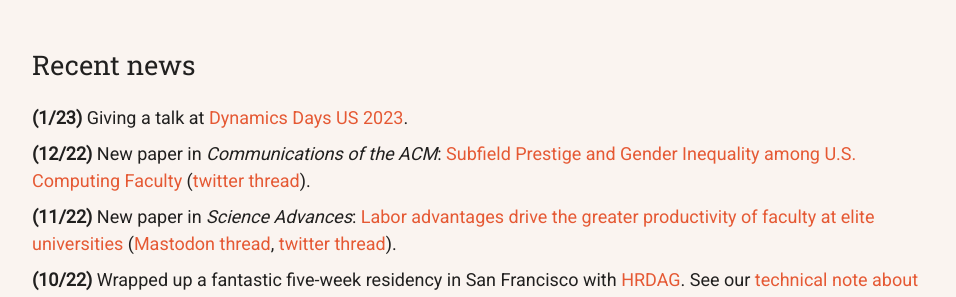
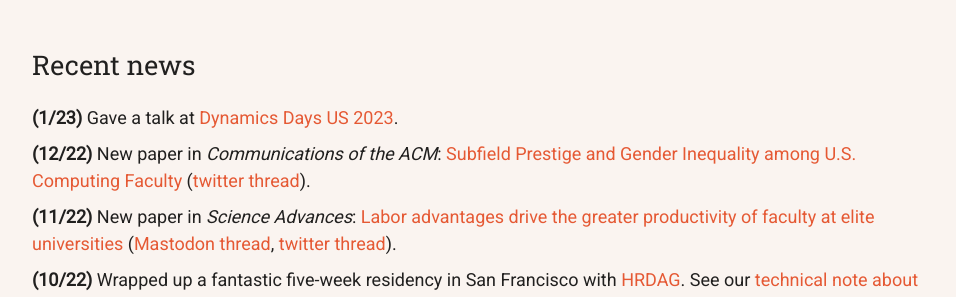
Before and after one commit to samzhang111/samzhang111.github.io, a Jekyll site: the page built from index.html, in a window 1280 px wide and 900 px high, scrolled down 847 px. Shown: the part 153-450 px from the top of the window, without its empty margins (160-1116 px from the left). Built offline with Jekyll 4.4.1, drawn with Linux system fonts in a browser that asks for light colours; nearby versions of some CDN libraries.

Commit message:
past tense

```diff
--- a/index.html
+++ b/index.html
@@ -53,7 +53,7 @@ layout: default
 <div id='recent' class="vertical-section">
           <div class="sectitle">Recent news</div>
           <ul>
-              <li> <b>(1/23)</b> Giving a talk at <a target="_blank" href="https://sites.google.com/view/dynamicsdays2023/home?authuser=0">Dynamics Days US 2023</a>.</li>
+              <li> <b>(1/23)</b> Gave a talk at <a target="_blank" href="https://sites.google.com/view/dynamicsdays2023/home?authuser=0">Dynamics Days US 2023</a>.</li>
               <li> <b>(12/22)</b> New paper in <em>Communications of the ACM</em>: <a target="_blank" href="https://cacm.acm.org/magazines/2022/12/266925-subfield-prestige-and-gender-inequality-among-us-computing-faculty/fulltext">Subfield Prestige and Gender Inequality among U.S. Computing Faculty</a> (<a target="_blank" href="https://twitter.com/laberge_nick/status/1597267279313412096">twitter thread</a>).</li>
               <li> <b>(11/22)</b> New paper in <em>Science Advances</em>: <a target="_blank" href="https://www.science.org/doi/10.1126/sciadv.abq7056">Labor advantages drive the greater productivity of faculty at elite universities</a> (<a target="_blank" href="https://fediscience.org/@sz/109366855008352628">Mastodon thread</a>, <a target="_blank" href="https://twitter.com/_szhang/status/1593712551660990465">twitter thread</a>).</li>
               <li> <b>(10/22)</b> Wrapped up a fantastic five-week residency in San Francisco with <a href="https://hrdag.org" target="_blank">HRDAG</a>. See our <a target="_blank" href="https://hrdag.org/tech-notes/implementing-lcmcr-in-stan.html">technical note about implementing LCMCR in Stan</a>.</li>
```
